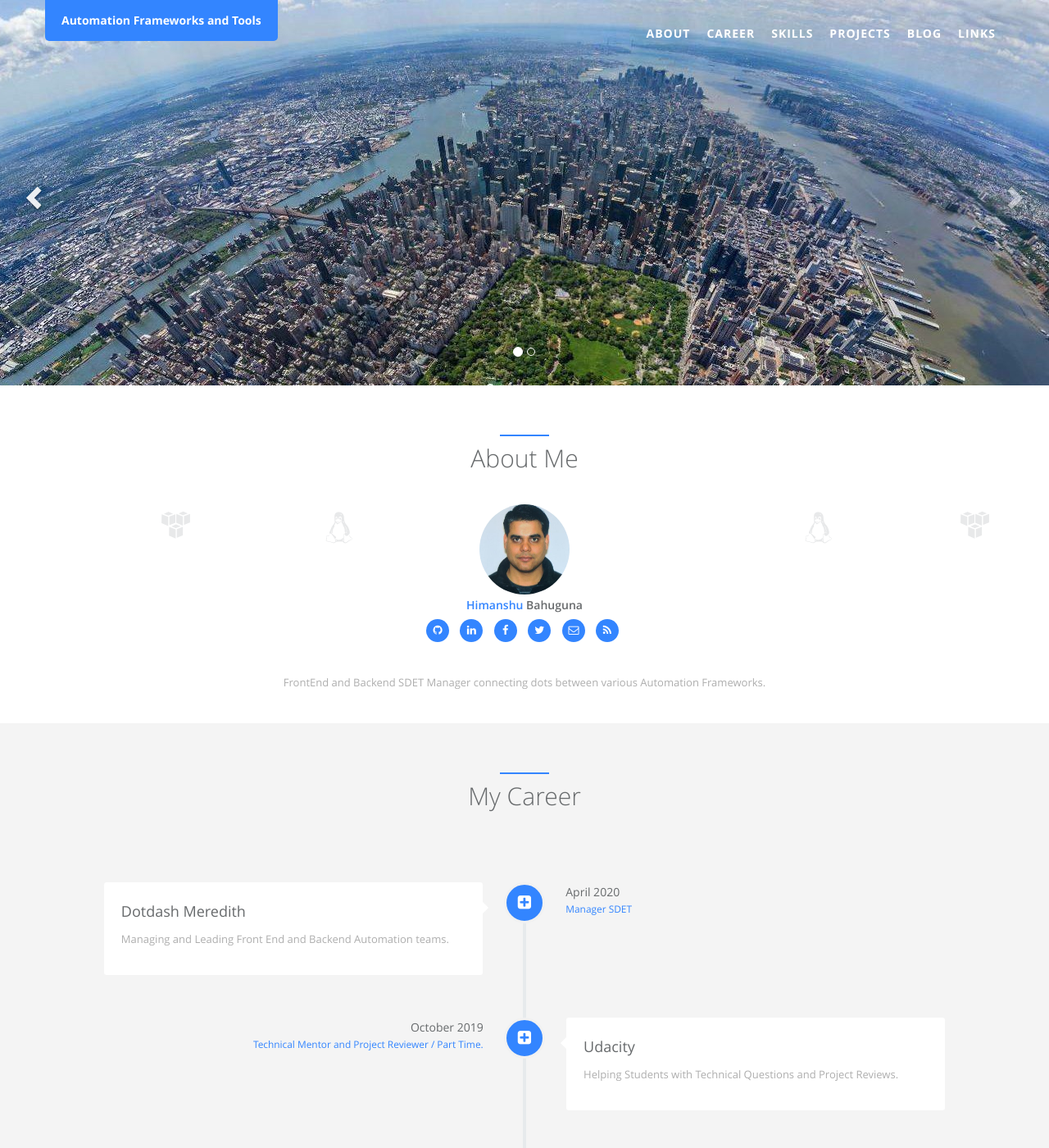
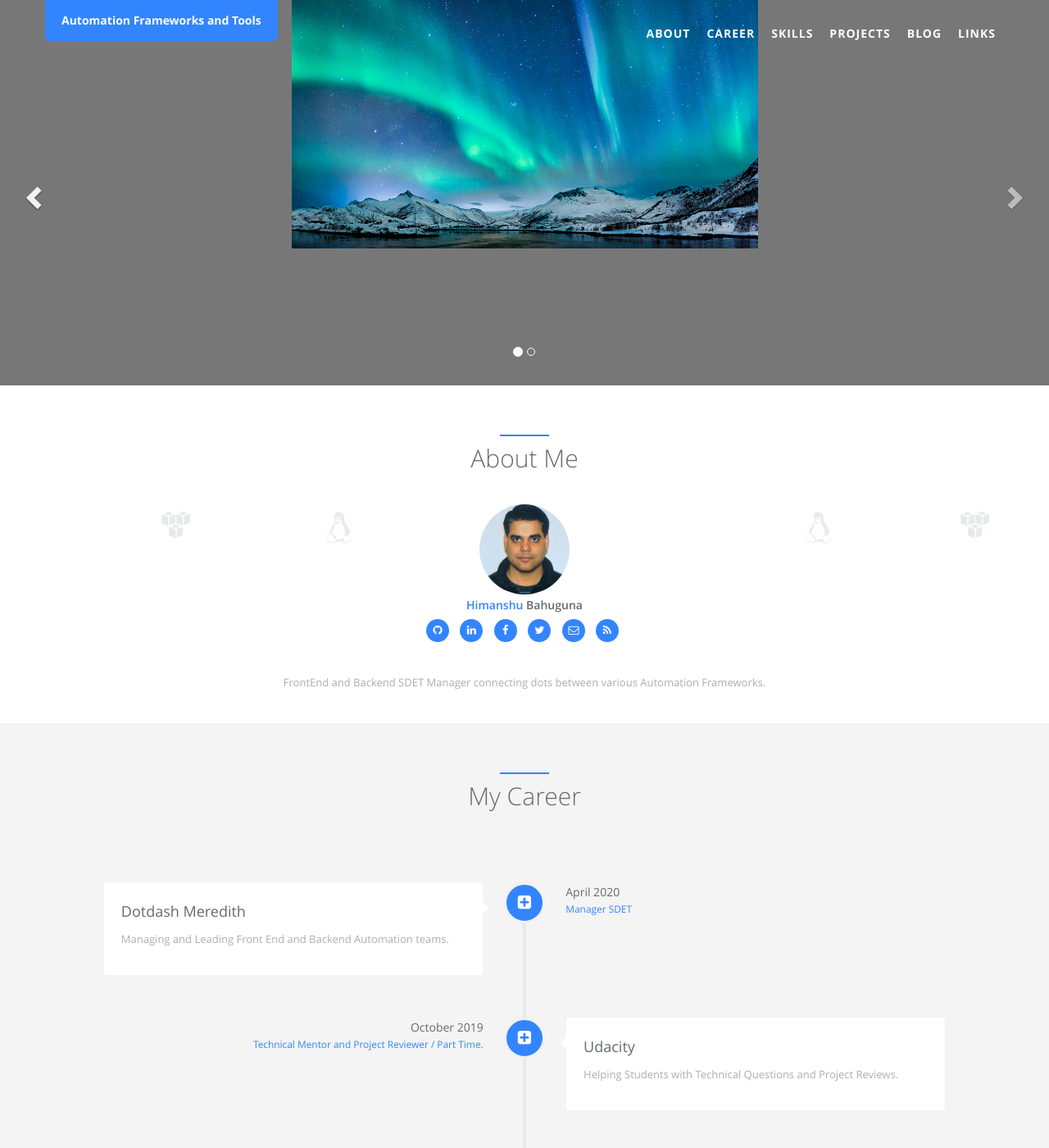
Before and after one commit to hbahuguna/hbahuguna.github.io, a Jekyll site: the page built from index.html, in a window 1280 px wide and 1400 px high. Shown: the whole window at 82% size. Built offline with Jekyll 4.4.1, drawn with Linux system fonts in a browser that asks for light colours.

Commit message:
northern lights

```diff
--- a/_sass/_style.scss
+++ b/_sass/_style.scss
@@ -2503,7 +2503,7 @@ body {
     height: 470px;
     width: 100%;
     &.one {
-      background: url(../assets/img/landing/fb_ny.jpeg) 50% 0 no-repeat;
+      background: url(../assets/img/landing/northern.jpeg) 50% 0 no-repeat;
     }
     &.two {
       background: url(../assets/img/landing/jasper.jpeg) 50% 0 no-repeat;
```
Also changed, not shown: static/assets/img/landing/northern.jpeg (added).
